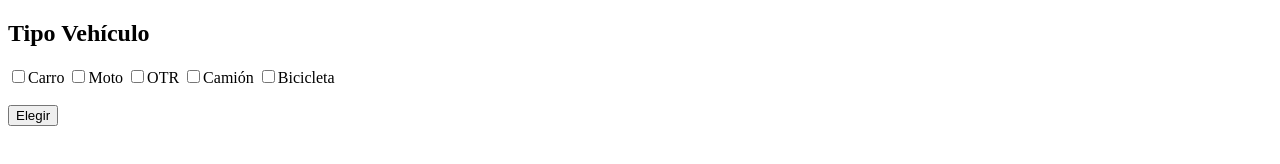
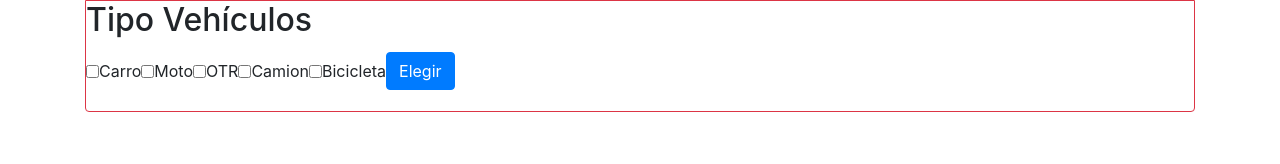
Before and after one commit to baratheon01/baratheon01.github.io, a plain HTML site: page index.html in a window 1280 px wide. Drawn offline with nearby package versions, Linux system fonts and the light colour scheme.

Commit message:
Html actualizado

```diff
--- a/index.html
+++ b/index.html
@@ -5,25 +5,41 @@
     <meta http-equiv="X-UA-Compatible" content="IE=edge">
     <meta name="viewport" content="width=device-width, initial-scale=1.0">
     <title>Document</title>
+    <link rel="stylesheet" href="https://cdn.jsdelivr.net/npm/bootstrap@4.3.1/dist/css/bootstrap.min.css" integrity="sha384-ggOyR0iXCbMQv3Xipma34MD+dH/1fQ784/j6cY/iJTQUOhcWr7x9JvoRxT2MZw1T" crossorigin="anonymous">
+    <link rel="stylesheet" href="style.css">
+    <link rel="preconnect" href="https://fonts.googleapis.com">
+<link rel="preconnect" href="https://fonts.gstatic.com" crossorigin>
+<link href="https://fonts.googleapis.com/css2?family=Open+Sans:wght@400;600;800&family=Roboto:wght@500;700;900&display=swap" rel="stylesheet">
 </head>
 <body>
-    <h2>Tipo Vehículo</h2>
-    <form id="descForm">
-        <input type="checkbox" id="car">Carro
-        <input type="checkbox" id="mBike">Moto
-        <input type="checkbox" id="otr">OTR
-        <input type="checkbox" id="truck">Camión
-        <input type="checkbox" id="bike">Bicicleta
+    <div class="container grid">
+        <div class="form-grid border border-danger rounded-bottom">
+            <h2>Tipo Vehículos</h2>
+            <form id="descForm" class="form-check-inline ff center">
+                <input type="checkbox" id="car" class="cb">
+                <label for="" class="form-check-label">Carro</label>
+                <input type="checkbox" id="mBike" class="cb">
+                <label for="" class="form-check-label">Moto</label>
+
+                <input type="checkbox" id="otr" class="cb">
+                <label for="" class="form-check-label">OTR</label>
+                <input type="checkbox" id="truck" class="cb">
+                <label for="" class="form-check-label">Camion</label>
+                <input type="checkbox" id="bike" class="cb">
+                <label for="" class="form-check-label">Bicicleta</label>
                 <br>
                 <br>
-        <button type="button" onclick="universal()">Elegir</button>
+                <button type="button" onclick="universal()" class="btn btn-primary btn2">Elegir</button>
             </form>
             <section id="content">
 
-        <form id="contentForm">
+                <form id="contentForm" class="center">
                     <p id="use"></p>
                 </form>
             </section>
+        </div>
+    </div>
+
 </body>
 <script src="js/app.js"></script>
 </html>
```
Lines whose indentation alone changed are shown as unchanged.
